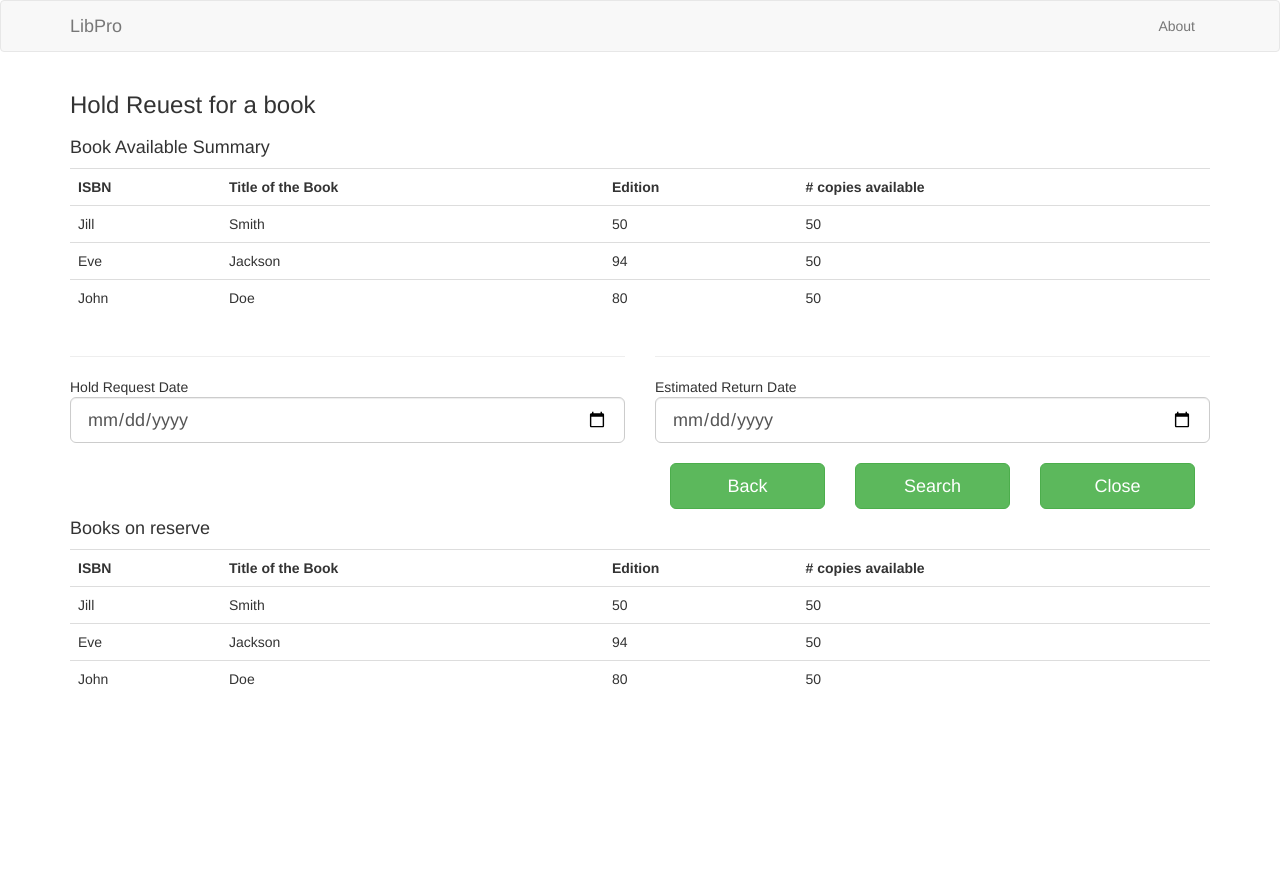
After one commit to pbhatnagar3/LibrarySystem, a Flask app: page /request-hold in a window 1280 px wide. The commit adds this page. Shown: the top 884 px of the page. Run offline with Flask 2, Linux system fonts and the light colour scheme; some libraries are stand-ins or nearby versions.

Commit message:
request-hold

```diff
--- a/app.py
+++ b/app.py
@@ -45,6 +45,9 @@ def create_profile():
 def search_books():
 	return render_template('search-books.html')
 
+@app.route('/request-hold')
+def hold_request():
+	return render_template('request-hold.html')
 
 
 if __name__ == '__main__':
--- a/templates/create-profile.html
+++ b/templates/create-profile.html
@@ -17,7 +17,6 @@
 		<br>
 		<input name="Address" type="text" class="form-control input-lg" placeholder="Address" rows='3' required>
 		<br>
-	</form>
 	</div>
 	<div class="col-sm-6">
 	<hr>
@@ -55,4 +54,3 @@
 	</div>
 </div>
 {% endblock %}
-1
--- /dev/null
+++ b/templates/request-hold.html
@@ -0,0 +1,115 @@
+{% extends "base.html" %}
+
+{% block content %}
+<h3>Hold Reuest for a book</h3>
+<form class="form" role="form" method="POST" action="/requested-book/" id="request-book">
+
+<div class="row">
+ <!-- Book summery table will go here -->
+ 	<div class="col-sm-12">
+ 		<h4>Book Available Summary</h4>
+ 		<table class="table">
+ 		<tr>
+		    <th>ISBN</th>
+		    <th>Title of the Book</th>
+		    <th>Edition</th>
+		    <th># copies available</th>
+		</tr>
+
+  		<tr>
+		    <td>Jill</td>
+		    <td>Smith</td>
+		    <td>50</td>
+		    <td>50</td>
+
+		  </tr>
+		  <tr>
+		    <td>Eve</td>
+		    <td>Jackson</td>
+		    <td>94</td>
+		    <td>50</td>
+
+		  </tr>
+		  <tr>
+		    <td>John</td>
+		    <td>Doe</td>
+		    <td>80</td>
+		    <td>50</td>
+
+		  </tr>
+
+	</table>
+ 	</div>
+</div>
+
+<div class="row">
+
+	<div class="col-sm-6">
+	<hr>
+		Hold Request Date <input class="form-control input-lg" type=date step=7 min=2014-09-08>
+		<br>
+	</div>
+	<div class="col-sm-6">
+	<hr>
+
+		Estimated Return Date <input class="form-control input-lg" type=date step=7 min=2014-09-08>
+	</div>
+</div>
+
+<div class="row">
+	<div class="col-sm-6 col-sm-offset-6">
+	<div class="col-sm-4 ">
+
+		<button type="submit" class="btn btn-success btn-block btn-lg">Back</button>
+	</div>
+	<div class="col-sm-4 ">
+
+		<button type="submit" class="btn btn-success btn-block btn-lg">Search</button>
+	</div>
+	<div class="col-sm-4 ">
+		<button type="submit" class="btn btn-success btn-block btn-lg">Close</button>
+
+	</div>
+</div>
+</div>
+
+<div class="row">
+ <!-- Book summery table will go here -->
+ 	<div class="col-sm-12">
+ 		<h4>Books on reserve</h4>
+ 		<table class="table">
+ 		<tr>
+		    <th>ISBN</th>
+		    <th>Title of the Book</th>
+		    <th>Edition</th>
+		    <th># copies available</th>
+		</tr>
+
+  		<tr>
+		    <td>Jill</td>
+		    <td>Smith</td>
+		    <td>50</td>
+		    <td>50</td>
+
+		  </tr>
+		  <tr>
+		    <td>Eve</td>
+		    <td>Jackson</td>
+		    <td>94</td>
+		    <td>50</td>
+
+		  </tr>
+		  <tr>
+		    <td>John</td>
+		    <td>Doe</td>
+		    <td>80</td>
+		    <td>50</td>
+
+		  </tr>
+
+	</table>
+ 	</div>
+</div>
+
+</form>
+{% endblock %}
```
